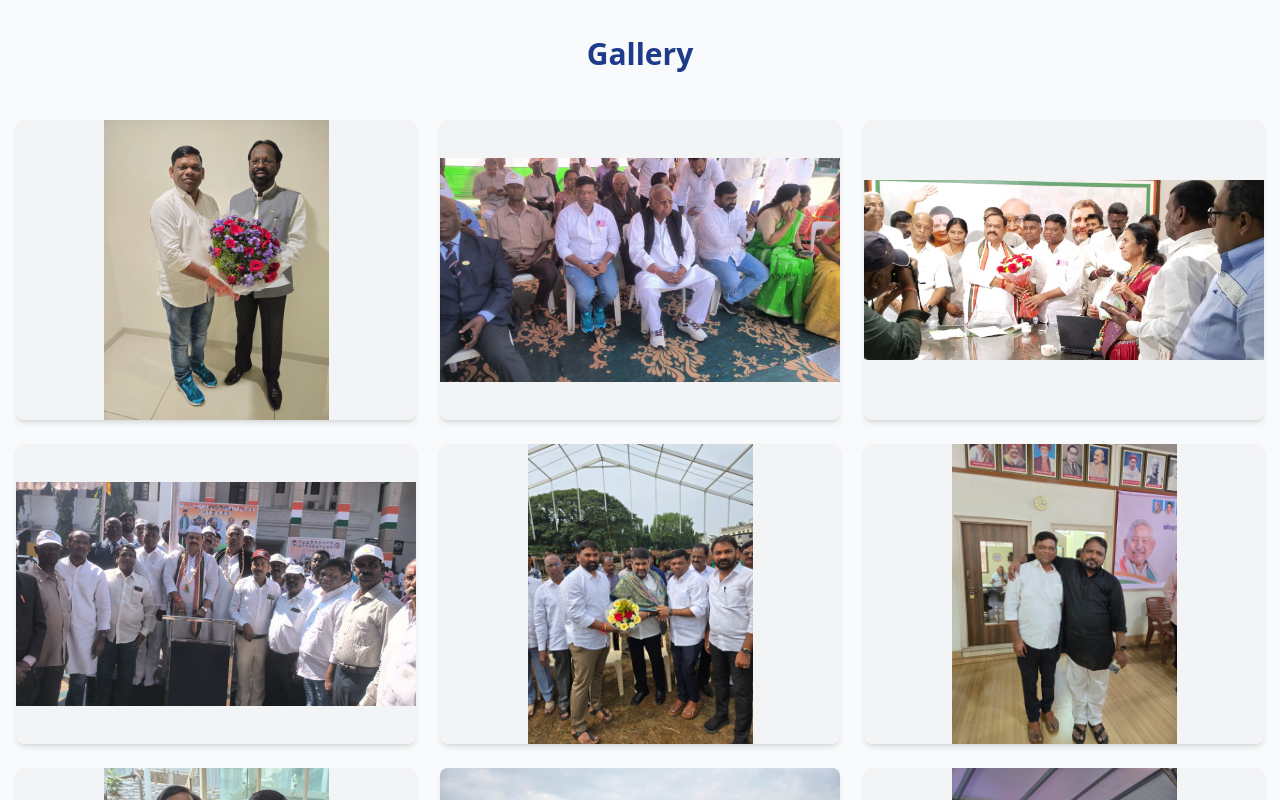
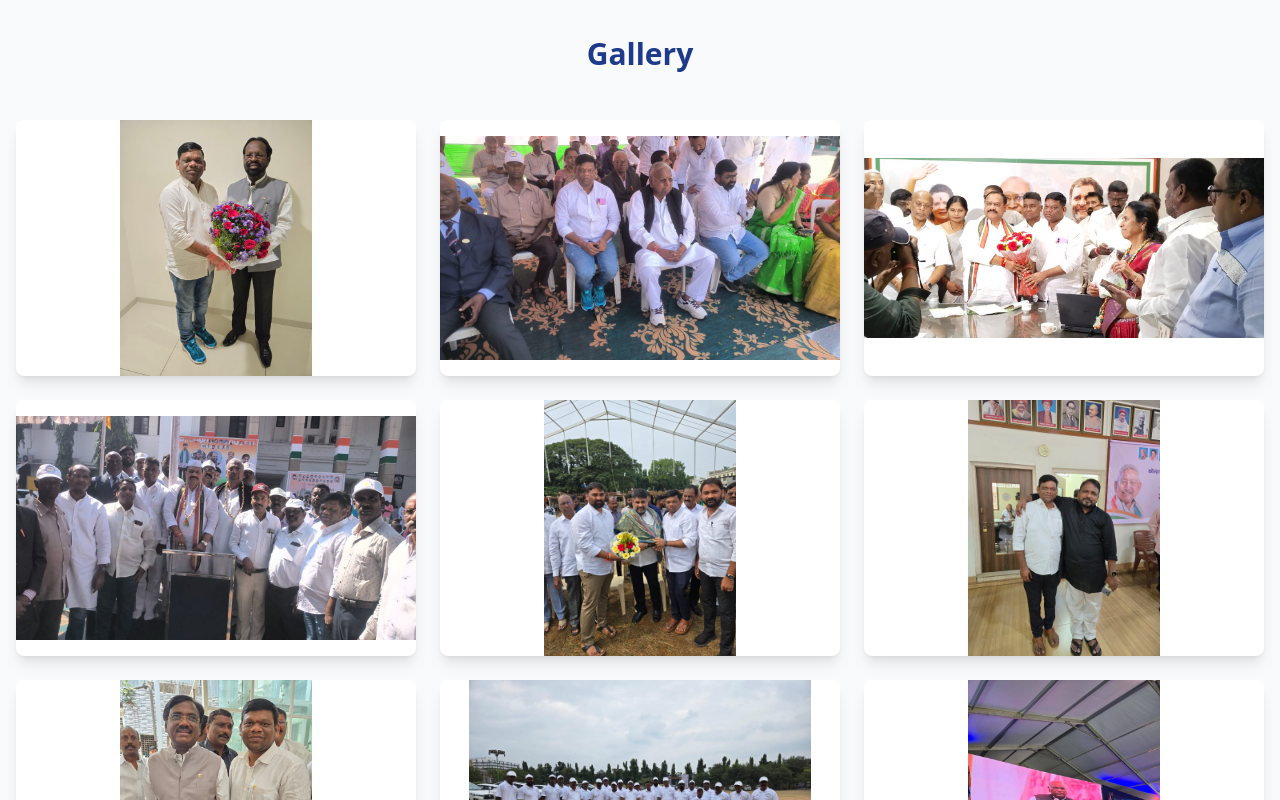
Before and after one commit to ChandiniAttili/srikanthrathnam, a React (Vite) app in the folder srikanthrathnam/project/: page / in a window 1280 px wide. Shown: the part 3940-4740 px from the top of the page. Built offline with nearby package versions, Linux system fonts and the light colour scheme.

Commit message:
adding the images

```diff
--- a/srikanthrathnam/project/src/components/MissionVisionSection.tsx
+++ b/srikanthrathnam/project/src/components/MissionVisionSection.tsx
@@ -1,18 +1,28 @@
 import { Target, Eye } from 'lucide-react';
 
 const images = [
-  '/m1.jpeg', '/m2.jpeg', '/m3.jpeg',
-  '/m4.jpeg', '/m5.jpeg', '/m6.jpeg',
-  '/m7.jpeg', '/m8.jpeg', '/m9.jpeg',
-  '/m10.jpeg', '/m11.jpeg', '/m12.jpeg',
+  { src: '/m1.jpeg' },
+  { src: '/m2.jpeg' },
+  { src: '/m3.jpeg' },
+  { src: '/m4.jpeg' },
+  { src: '/m5.jpeg' },
+  { src: '/m6.jpeg' },
+  { src: '/m7.jpeg' },
+  { src: '/m8.jpeg' },
+  { src: '/m9.jpeg' },
+  { src: '/m10.jpeg' },
+  { src: '/m11.jpeg' },
+  { src: '/m12.jpeg' },
 ];
 
 export default function MissionVisionSection() {
   return (
     <section id="mission-vision" className="py-20 bg-gray-50">
       <div className="container mx-auto px-4">
+        {/* Mission & Vision Header */}
         <h2 className="text-4xl font-bold text-center mb-16 text-blue-900">Mission & Vision</h2>
 
+        {/* Mission and Vision Cards */}
         <div className="grid md:grid-cols-2 gap-12 mb-16">
           {/* Mission */}
           <div className="bg-white p-8 rounded-lg shadow-lg">
@@ -23,7 +33,10 @@ export default function MissionVisionSection() {
               <h3 className="text-2xl font-bold text-blue-900">Our Mission</h3>
             </div>
             <p className="text-gray-700">
-              To create positive change through effective governance, transparent leadership, and community-driven initiatives that improve the quality of life for all citizens. We are committed to building a more inclusive, sustainable, and prosperous society through progressive policies and grassroots engagement.
+              To create positive change through effective governance, transparent leadership, and
+              community-driven initiatives that improve the quality of life for all citizens. We are
+              committed to building a more inclusive, sustainable, and prosperous society through
+              progressive policies and grassroots engagement.
             </p>
           </div>
 
@@ -36,20 +49,28 @@ export default function MissionVisionSection() {
               <h3 className="text-2xl font-bold text-blue-900">Our Vision</h3>
             </div>
             <p className="text-gray-700">
-              To establish a model of governance that prioritizes economic growth, environmental sustainability, and social justice. We envision a future where every citizen has access to quality education, healthcare, and opportunities for advancement, supported by strong infrastructure and innovative policies.
+              To establish a model of governance that prioritizes economic growth, environmental
+              sustainability, and social justice. We envision a future where every citizen has
+              access to quality education, healthcare, and opportunities for advancement, supported
+              by strong infrastructure and innovative policies.
             </p>
           </div>
         </div>
 
-        {/* Image Grid Below Mission & Vision */}
+        {/* Gallery */}
         <h3 className="text-3xl font-bold text-center mb-12 text-blue-900">Gallery</h3>
-        <div className="grid grid-cols-3 gap-6">
-          {images.map((image, index) => (
-            <div key={index} className="relative w-full h-[300px]">
+
+        {/* Image Gallery Section */}
+        <div className="grid grid-cols-1 sm:grid-cols-2 lg:grid-cols-3 gap-6">
+          {images.map((img, index) => (
+            <div
+              key={index}
+              className="bg-white rounded-lg shadow-lg hover:shadow-xl transition-shadow overflow-hidden"
+            >
               <img
-                src={image}
-                alt={`Image ${index + 1}`}
-                className="w-full h-full object-contain rounded-lg shadow-md bg-gray-100"
+                src={img.src}
+                alt={`Gallery Image ${index + 1}`}
+                className="w-full h-64 object-contain" // Ensures the full image, including faces, is visible
               />
             </div>
           ))}
```
